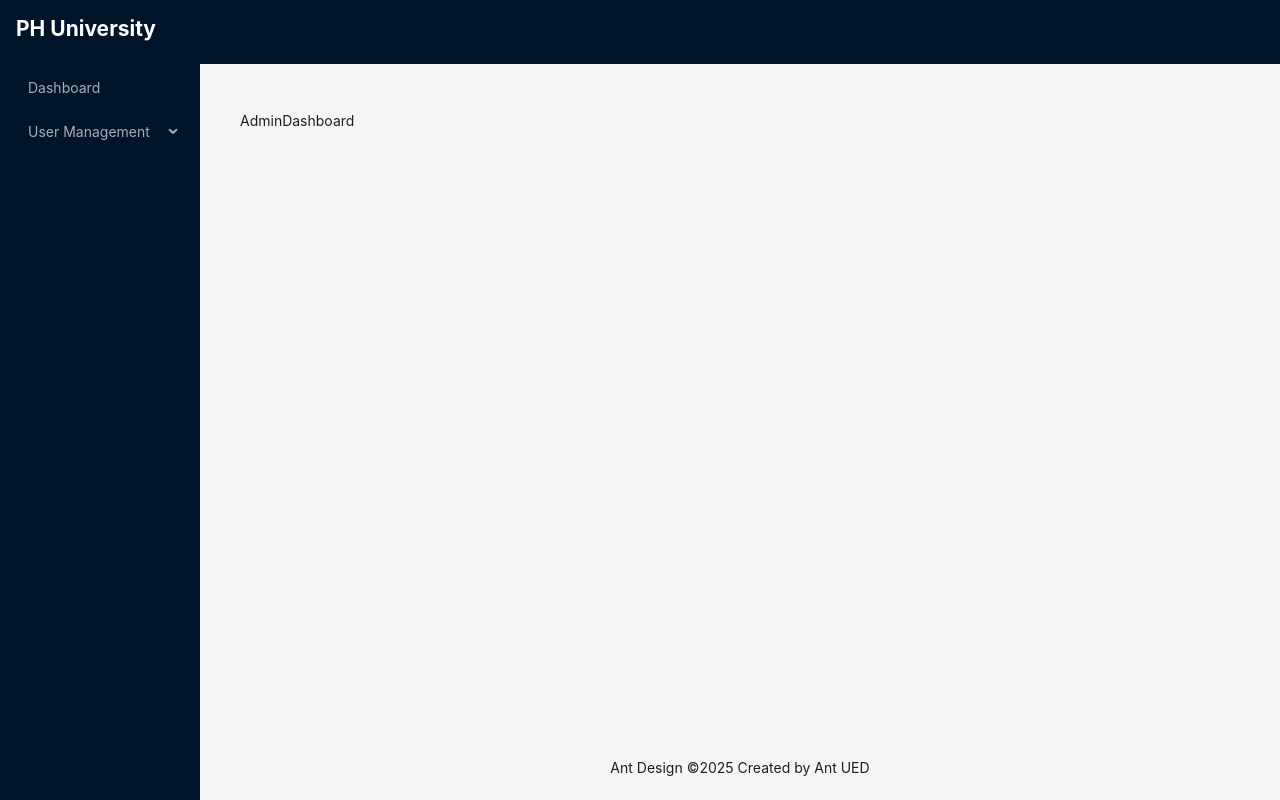
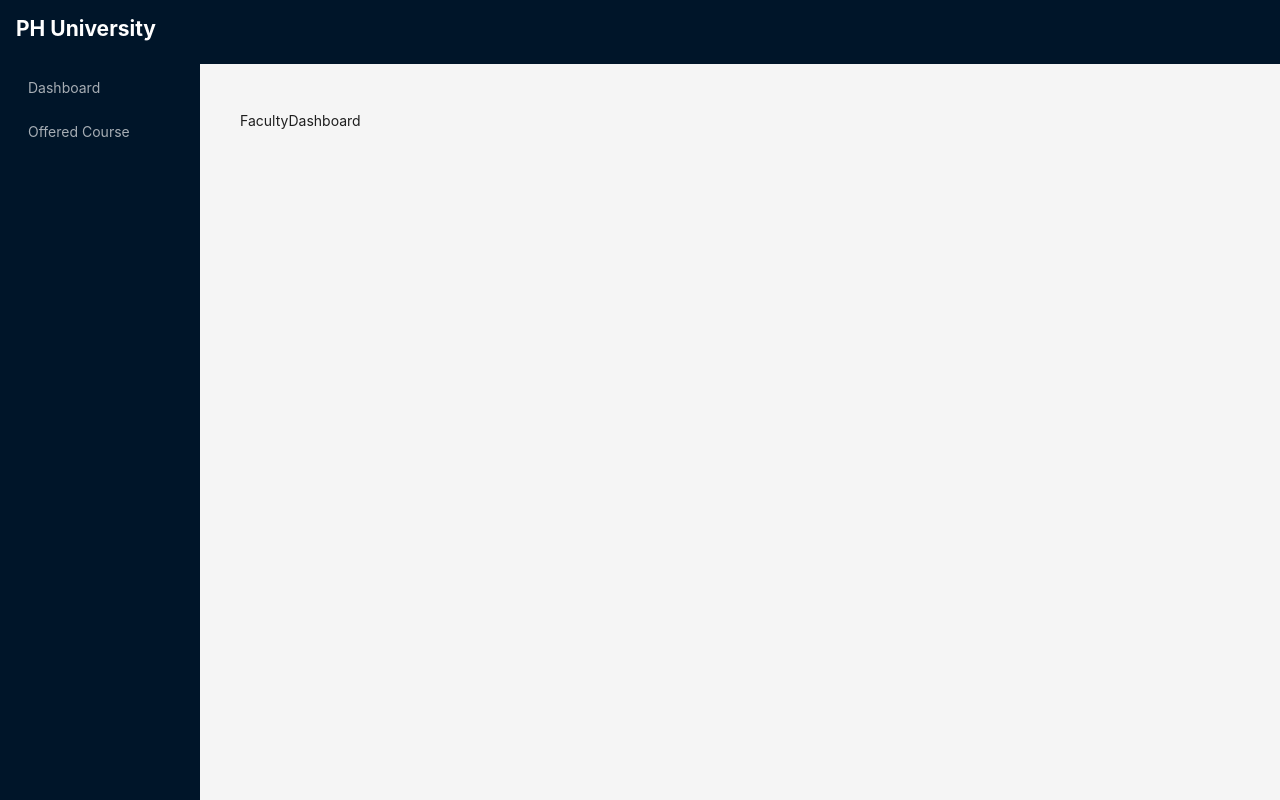
Before and after one commit to JuborajSujon/learn-backend, a React (Vite) app in the folder ph-mission4/ph-university-client/: page /faculty/dashboard in a window 1280 px wide. Built offline with nearby package versions, Linux system fonts and the light colour scheme.

Commit message:
27-2 Render sidebar based on role

```diff
--- a/ph-mission4/ph-university-client/src/components/layout/MainLayout.tsx
+++ b/ph-mission4/ph-university-client/src/components/layout/MainLayout.tsx
@@ -1,37 +1,12 @@
-import {
-  UploadOutlined,
-  UserOutlined,
-  VideoCameraOutlined,
-} from "@ant-design/icons";
-import { Layout, Menu, MenuProps } from "antd";
-import { createElement } from "react";
-import { NavLink, Outlet } from "react-router-dom";
-import { adminSidebarItems } from "../../routes/admin.routes";
-
-const { Header, Content, Footer, Sider } = Layout;
+import { Layout } from "antd";
+import { Outlet } from "react-router-dom";
+import Sidebar from "./Sidebar";
+const { Header, Content } = Layout;
 
 export default function MainLayout() {
   return (
     <Layout style={{ height: "100vh" }}>
-      <Sider
-        breakpoint="lg"
-        collapsedWidth="0"
-        onBreakpoint={(broken) => {
-          console.log(broken);
-        }}
-        onCollapse={(collapsed, type) => {
-          console.log(collapsed, type);
-        }}>
-        <div style={{ height: 32, margin: "16px", color: "white" }}>
-          <h1>PH University</h1>
-        </div>
-        <Menu
-          theme="dark"
-          mode="inline"
-          defaultSelectedKeys={["4"]}
-          items={adminSidebarItems}
-        />
-      </Sider>
+      <Sidebar />
       <Layout>
         <Header style={{ padding: 0 }} />
         <Content style={{ margin: "24px 16px 0" }}>
@@ -43,9 +18,6 @@
             <Outlet />
           </div>
         </Content>
-        <Footer style={{ textAlign: "center" }}>
-          Ant Design ©{new Date().getFullYear()} Created by Ant UED
-        </Footer>
       </Layout>
     </Layout>
   );
--- /dev/null
+++ b/ph-mission4/ph-university-client/src/components/layout/Sidebar.tsx
@@ -0,0 +1,47 @@
+import { Layout, Menu } from "antd";
+import { sidebarItemsGenerator } from "../../utils/sidebarItemsGenerator";
+import { adminPaths } from "../../routes/admin.routes";
+import { facultyPaths } from "../../routes/faculty.routes";
+import { studentPaths } from "../../routes/student.routes";
+
+const { Sider } = Layout;
+
+const userRole = {
+  ADMIN: "admin",
+  FACULTY: "faculty",
+  STUDENT: "student",
+};
+export default function Sidebar() {
+  const role = "student";
+  let sidebarItems;
+
+  switch (role) {
+    case userRole.ADMIN:
+      sidebarItems = sidebarItemsGenerator(adminPaths, userRole.ADMIN);
+      break;
+
+    case userRole.FACULTY:
+      sidebarItems = sidebarItemsGenerator(facultyPaths, userRole.FACULTY);
+      break;
+
+    case userRole.STUDENT:
+      sidebarItems = sidebarItemsGenerator(studentPaths, userRole.STUDENT);
+      break;
+
+    default:
+      break;
+  }
+  return (
+    <Sider breakpoint="lg" collapsedWidth="0">
+      <div style={{ height: 32, margin: "16px", color: "white" }}>
+        <h1>PH University</h1>
+      </div>
+      <Menu
+        theme="dark"
+        mode="inline"
+        defaultSelectedKeys={["4"]}
+        items={sidebarItems}
+      />
+    </Sider>
+  );
+}
--- a/ph-mission4/ph-university-client/src/routes/admin.routes.tsx
+++ b/ph-mission4/ph-university-client/src/routes/admin.routes.tsx
@@ -1,15 +1,8 @@
-import { NavLink } from "react-router-dom";
 import AdminDashboard from "../pages/admin/AdminDashboard";
 import CreateAdmin from "../pages/admin/CreateAdmin";
 import CreateFaculty from "../pages/admin/CreateFaculty";
 import CreateStudent from "../pages/admin/CreateStudent";
-import { ReactNode } from "react";
 
-type TSidebarItem = {
-  key: string;
-  label: ReactNode;
-  children?: TSidebarItem[];
-};
 export const adminPaths = [
   {
     name: "Dashboard",
@@ -61,29 +54,29 @@
 //   return acc;
 // }, []);
 
-export const adminSidebarItems = adminPaths.reduce(
-  (acc: TSidebarItem[], item) => {
-    if (item.path && item.name) {
-      acc.push({
-        key: item.name,
-        label: <NavLink to={`/admin/${item.path}`}>{item.name}</NavLink>,
-      });
-    }
+// export const adminSidebarItems = adminPaths.reduce(
+//   (acc: TSidebarItem[], item) => {
+//     if (item.path && item.name) {
+//       acc.push({
+//         key: item.name,
+//         label: <NavLink to={`/admin/${item.path}`}>{item.name}</NavLink>,
+//       });
+//     }
 
-    if (item.children) {
-      acc.push({
-        key: item.name,
-        label: item.name,
-        children: item.children.map((child) => ({
-          key: child.name,
-          label: <NavLink to={`/admin/${child.path}`}>{child.name}</NavLink>,
-        })),
-      });
-    }
-    return acc;
-  },
-  []
-);
+//     if (item.children) {
+//       acc.push({
+//         key: item.name,
+//         label: item.name,
+//         children: item.children.map((child) => ({
+//           key: child.name,
+//           label: <NavLink to={`/admin/${child.path}`}>{child.name}</NavLink>,
+//         })),
+//       });
+//     }
+//     return acc;
+//   },
+//   []
+// );
 
 //Hard coded routes
 // const adminPaths = [
--- a/ph-mission4/ph-university-client/src/routes/routes.tsx
+++ b/ph-mission4/ph-university-client/src/routes/routes.tsx
@@ -4,6 +4,8 @@
 import Register from "../pages/Register";
 import { adminPaths } from "./admin.routes";
 import { routeGenerator } from "../utils/routesGenerator";
+import { facultyPaths } from "./faculty.routes";
+import { studentPaths } from "./student.routes";
 
 const router = createBrowserRouter([
   {
@@ -18,12 +20,12 @@
   {
     path: "/faculty",
     element: <App />,
-    children: routeGenerator(adminPaths),
+    children: routeGenerator(facultyPaths),
   },
   {
     path: "/student",
     element: <App />,
-    children: routeGenerator(adminPaths),
+    children: routeGenerator(studentPaths),
   },
   {
     path: "/login",
--- /dev/null
+++ b/ph-mission4/ph-university-client/src/types/index.ts
@@ -0,0 +1 @@
+export * from "./sidebar.type";
--- /dev/null
+++ b/ph-mission4/ph-university-client/src/utils/sidebarItemsGenerator.tsx
@@ -0,0 +1,27 @@
+import { NavLink } from "react-router-dom";
+import { TSidebarItem, TUserPath } from "../types";
+
+export const sidebarItemsGenerator = (items: TUserPath[], role: string) => {
+  const sidebarItems = items.reduce((acc: TSidebarItem[], item) => {
+    if (item.path && item.name) {
+      acc.push({
+        key: item.name,
+        label: <NavLink to={`/${role}/${item.path}`}>{item.name}</NavLink>,
+      });
+    }
+
+    if (item.children) {
+      acc.push({
+        key: item.name,
+        label: item.name,
+        children: item.children.map((child) => ({
+          key: child.name,
+          label: <NavLink to={`/${role}/${child.path}`}>{child.name}</NavLink>,
+        })),
+      });
+    }
+    return acc;
+  }, []);
+
+  return sidebarItems;
+};
```
Also changed, not shown: ph-mission4/ph-university-client/src/components/layout/AdminLayout.tsx (deleted, +0 -11 lines), ph-mission4/ph-university-client/src/types/sidebar.type.ts (added, +19 -0 lines), ph-mission4/ph-university-client/src/utils/routesGenerator.ts (+1 -12 lines).
